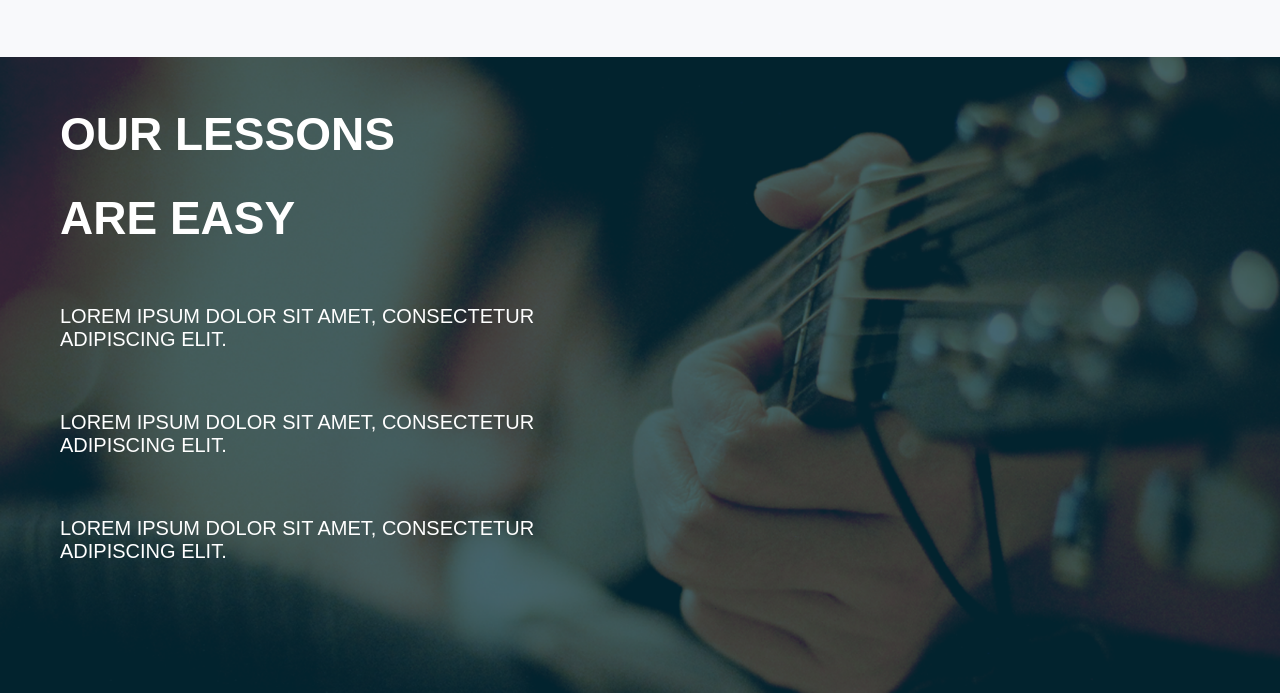
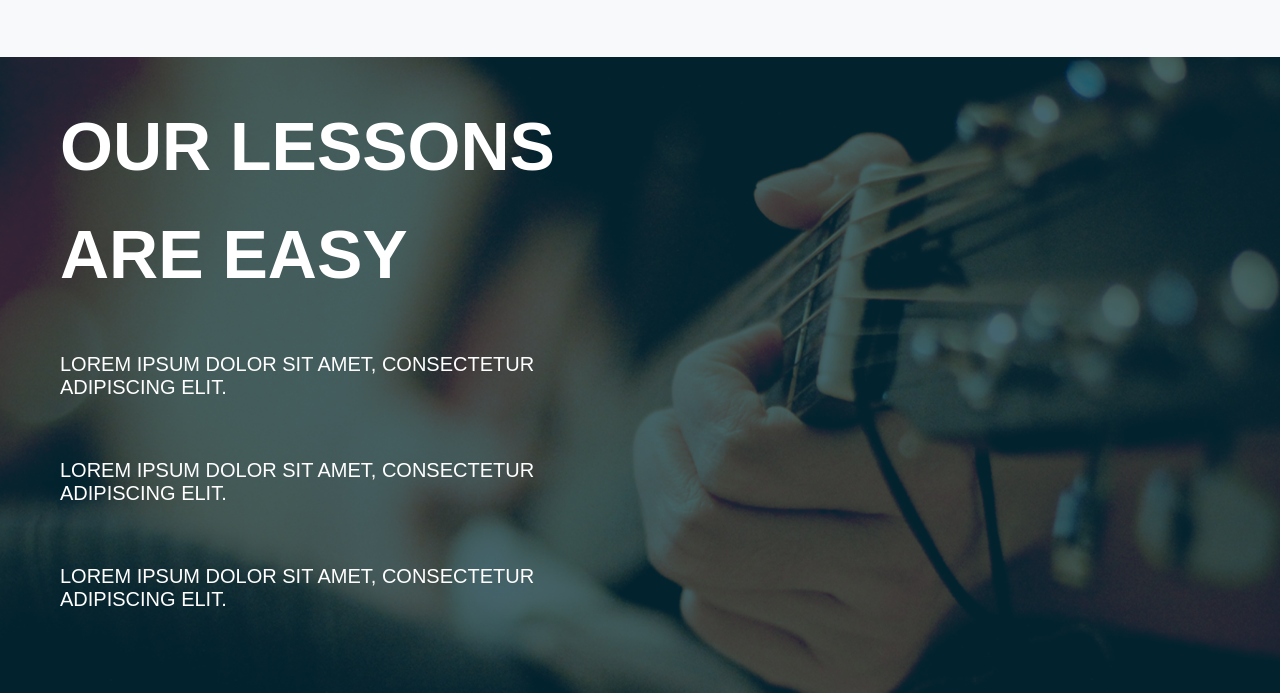
Before and after one commit to abechoi/CSS_Cheatsheet, a plain HTML site: page SASS/index.html in a window 1280 px wide. Shown: the part 1369-2062 px from the top of the page. Drawn offline with Linux system fonts and the light colour scheme.

Commit message:
finished

```diff
--- a/SASS/scss/mixins.scss
+++ b/SASS/scss/mixins.scss
@@ -15,6 +15,9 @@
     display: block;
     text-transform: uppercase;
     font-weight: bold;
+    @include mQ(3000px, 1200px){
+      font-size: 68px;
+    }
   }
   span.title{
     font-weight: bold;
@@ -39,3 +42,16 @@
     margin-right: 0;
   }
 }
+
+@mixin mQ($arg...){
+  @if length($arg) == 1{
+    @media screen and (max-width: nth($arg, 1)){
+      @content;
+    }
+  }
+  @if length($arg) == 2{
+    @media screen and (max-width: nth($arg, 1)) and (min-width: nth($arg, 2)){
+      @content;
+    }
+  }
+}
--- a/SASS/scss/styles.scss
+++ b/SASS/scss/styles.scss
@@ -11,6 +11,9 @@
   li{
     float: left;
     width: (100% / 6);
+    @include mQ(600px){
+      width: 100%;
+    };
   }
   a{
     color: $offWhite;
@@ -19,7 +22,7 @@
     display: block;
     text-align: center;
     &:hover{
-      background: #333;
+      background: lighten($deepBlue, 6);
     }
   }
 }// end #main-nav
@@ -61,7 +64,7 @@ section h1{
     color: $deepBlue;
     font-weight: bold;
     &:hover{
-      color: red;
+      color:complement($deepBlue);
     }
   }
   ul{
```
Also changed, not shown: SASS/css/styles.css.
